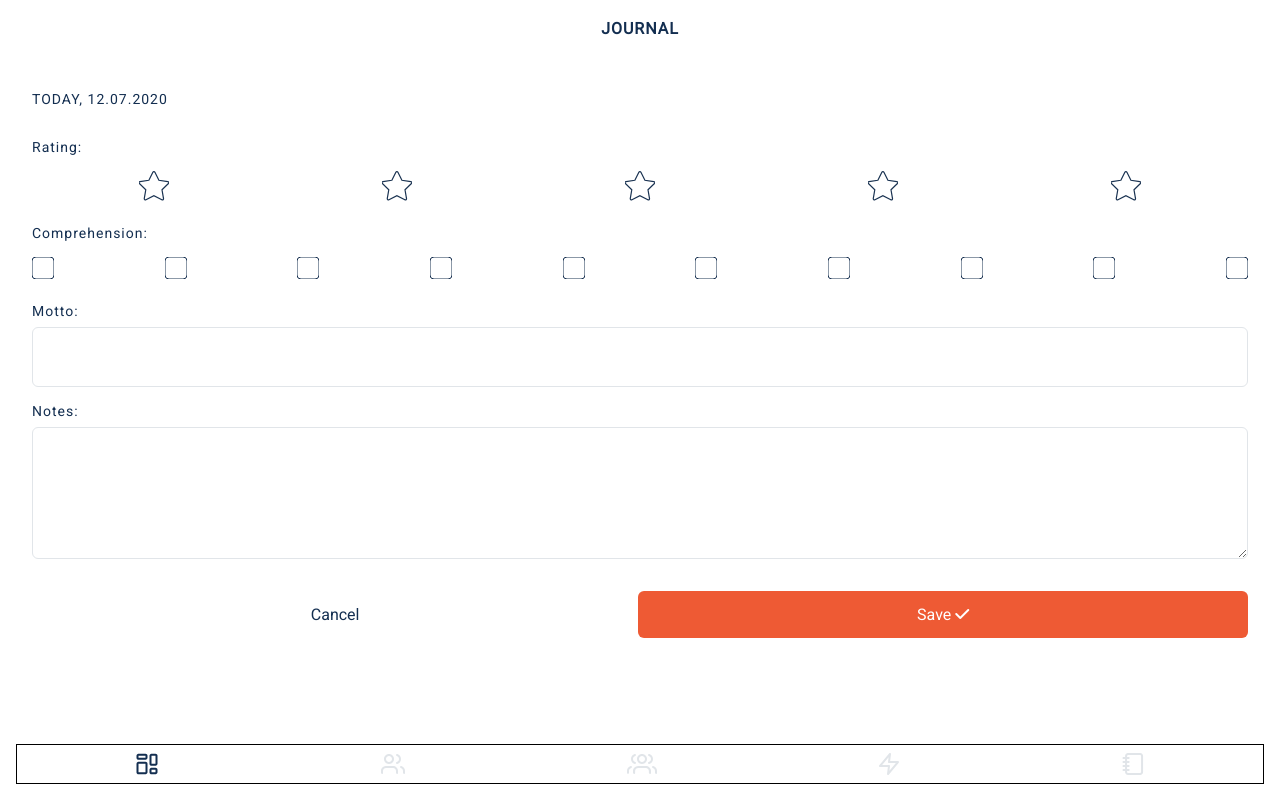
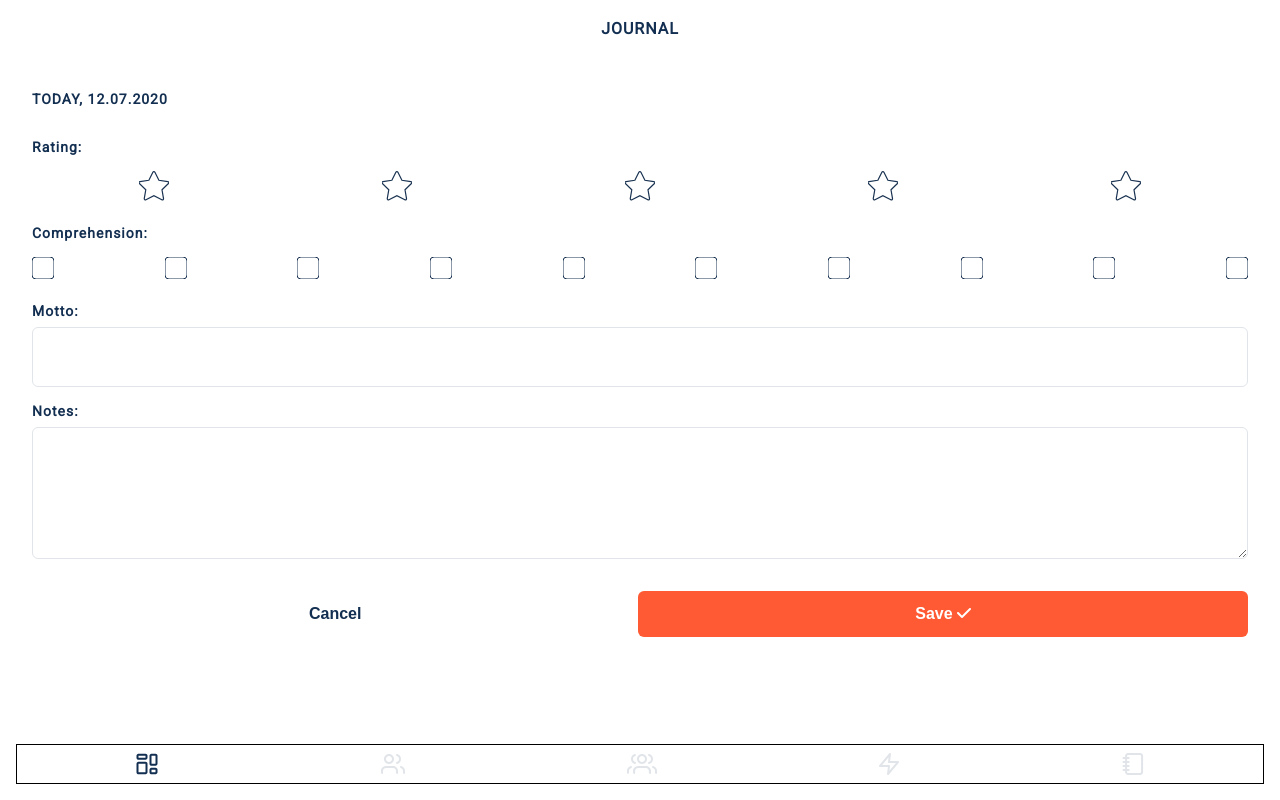
Before and after one commit to mpagels/companion-group, a website: page src/journal.html in a window 1280 px wide. Drawn offline with Linux system fonts and the light colour scheme.

Commit message:
Adjust Fonts

```diff
--- a/src/css/_utils.css
+++ b/src/css/_utils.css
@@ -12,25 +12,25 @@
 For now we can sail with the following and hope that it works out:
 
 - 400	Regular / Normal
-- 600	Semi Bold (Demi Bold)
+- 600	Semi Bold (Semi Bold)
 - 700	Bold
 
-TODO:
-BUT, to be strict it could be necessary to use a different font face for each fontt style/variant - so we would need to import each oneand assign a differnet name to it
+*/
 
-Roboto Bold 700:
-- @import url('https://fonts.googleapis.com/css2?family=Roboto:wght@700&display=swap');
+/* TODO: recheck: My color picker produced different vals here - wtf? */
+/* --color-dark-blue: #132e50;
+  --color-medium-blue: #768aa3;
+  --color-light-blue: #e1e5e9;
+  --color-light-white: #f8f8f8;
 
-Roboto Bold 700:
-- @import url('https://fonts.googleapis.com/css2?family=Roboto:wght@700&display=swap');
-
-
-*/
+  --color-dark-orange: #ee5a34;
+  --color-medium-orange: #f39d87;
+  --color-light-orange: #f6beb1;
+  --color-lighter-orange: #fadfd8; */
 
 /* 1. FONT BOLD 16 PX */
 /* used in header h1 */
 .font-bold-16-dark {
-  font-family: 'Roboto', serif;
   font-weight: 700; /* == bold */
   font-size: 1rem; /* 1rem == 16px as per page font size */
   letter-spacing: 1px;
@@ -40,9 +40,7 @@ Roboto Bold 700:
 /* 2. FONT SEMIBOLD 16 PX (DARKBLLUE)  */
 /* used in ... */
 .font-sb-16-medium {
-  font-family: 'Roboto', serif;
-  /* INFO: normally a font-weight of '600' would be semi-bold - but that doesn't look right - so we use '500' to achieve that desired semi-bold look specified in the artboard - plus: Roboto doesn't really specify a font-weight pf 600 according to google fonts */
-  font-weight: 500;
+  font-weight: 600;
   font-size: 1rem; /* 1rem == 16px as per page font size */
   /* color: var(--main-font-color); */
   color: var(--color-medium-blue);
@@ -52,7 +50,6 @@ Roboto Bold 700:
 /* 3. FONT SEMIBOLD 16 PX (LIGHTBLLUE) */
 /* used in simple list component  */
 .font-sb-16-light {
-  font-family: 'Roboto', serif;
   /* INFO: normally a font-weight of '600' woulb be semi-bold - but that doesn't look right - so we use '500' to achieve that desired semi-bold look specified in the artboard - plus: Roboto doesn't really specify a font-weight pf 600 according to google fonts */
   font-weight: 500;
   font-size: 1rem; /* 1rem == 16px as per page font size */
@@ -63,8 +60,7 @@ Roboto Bold 700:
 
 /* FONT-SEMIBOLD-14PX */
 .font-sb-14 {
-  font-family: 'Roboto', serif;
-  font-weight: 500; /* == semi-bold - dito */
+  font-weight: 600;
   font-size: 0.875rem; /* == 14px as per page base font size of 16px == 1rem */
   color: var(--color-dark-blue);
 
@@ -77,7 +73,6 @@ Roboto Bold 700:
 
 /* FONT-REGULAR-14PX */
 .font-reg-12 {
-  font-family: 'Roboto', serif;
   font-weight: 400; /*  400 == normal / regular   */
   font-size: 0.75rem; /* 12px as per page font size of 16px */
   color: var(--color-medium-blue);
--- a/src/css/pages/_journal.css
+++ b/src/css/pages/_journal.css
@@ -1,17 +1,4 @@
-:root {
-  /* TODO: recheck: My color picker produced different vals here - wtf? */
-  --color-dark-blue: #132e50;
-  --color-medium-blue: #768aa3;
-  --color-light-blue: #e1e5e9;
-  --color-light-white: #f8f8f8;
-
-  --color-dark-orange: #ee5a34;
-  --color-medium-orange: #f39d87;
-  --color-light-orange: #f6beb1;
-  --color-lighter-orange: #fadfd8;
-}
-
-/* ensure this in main.css !*/
+/* TODO: ensure this goes to main.css !*/
 /* seems to produce the desired result at least on mobile */
 body.journal-area header {
   flex-direction: column;
--- a/src/css/pages/_teams.css
+++ b/src/css/pages/_teams.css
@@ -1,20 +1,7 @@
 /* RULESETS WHICH COULD BE UNSCOPED AGAIN */
 /* i.e. ruelsets that could go to _base.css instead  */
 
-:root {
-  /* TODO: recheck: My color picker produced different vals here - wtf? */
-  --color-dark-blue: #132e50;
-  --color-medium-blue: #768aa3;
-  --color-light-blue: #e1e5e9;
-  --color-light-white: #f8f8f8;
-
-  --color-dark-orange: #ee5a34;
-  --color-medium-orange: #f39d87;
-  --color-light-orange: #f6beb1;
-  --color-lighter-orange: #fadfd8;
-}
-
-/* ensure this in main.css !*/
+/* TODO: ensure this goes to main.css !*/
 /* seems to produce the desired result at least on mobile */
 body.teams-area header {
   flex-direction: column;
```
